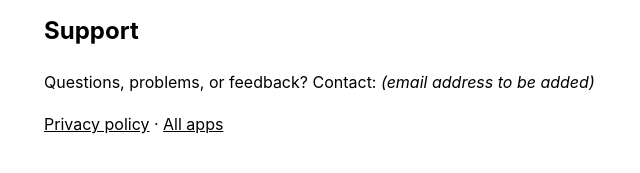
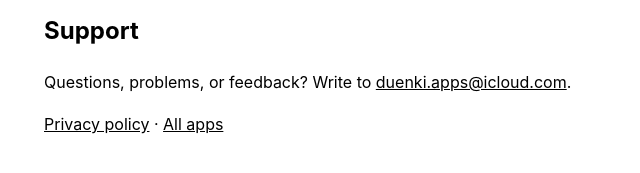
Before and after one commit to aduenki/aduenki.github.io, a plain HTML site: page keisu/index.html in a window 1280 px wide. Shown: the part 259-432 px from the top of the page, 308-948 px from the left. Drawn offline with Linux system fonts and the light colour scheme.

Commit message:
Fill in the support contact address
Claude-Session: https://claude.ai/code/session_01AwCCQCP3QkKZifZmrmKDum

```diff
--- a/keisu/index.html
+++ b/keisu/index.html
@@ -27,7 +27,8 @@
 </p>
 <h2>Support</h2>
 <p>
-  Questions, problems, or feedback? Contact: <em>(email address to be added)</em>
+  Questions, problems, or feedback? Write to
+  <a href="mailto:duenki.apps@icloud.com">duenki.apps@icloud.com</a>.
 </p>
 <p>
   <a href="/keisu/privacy/">Privacy policy</a> · <a href="/">All apps</a>
```
Also changed, not shown: keisu/privacy/index.html (+1 -1 lines).
